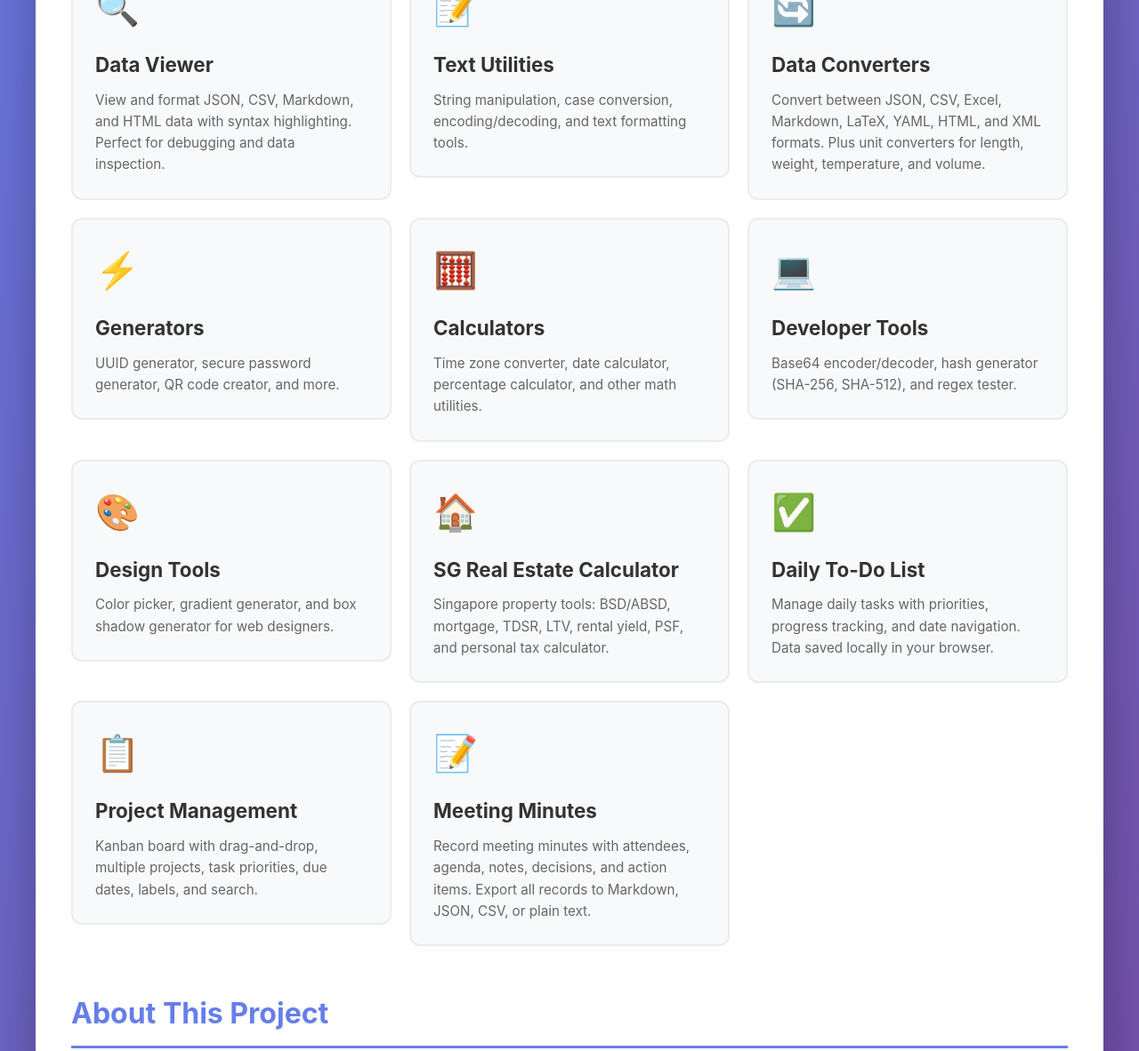
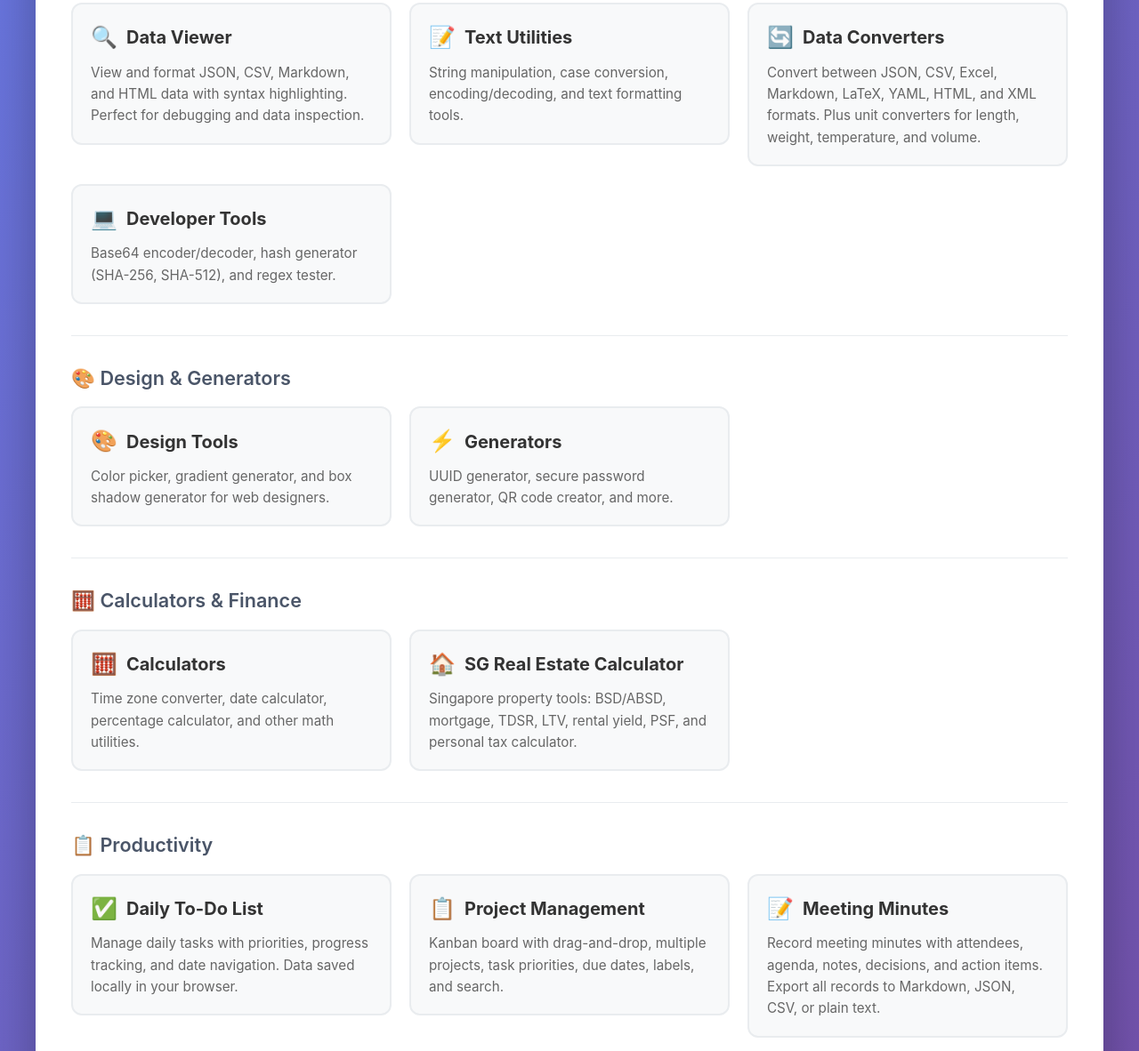
Before and after one commit to liuchaoqun/simple_tools, a plain HTML site: page docs/index.html in a window 1280 px wide. Shown: the part 628-1810 px from the top of the page at 89% size. Drawn offline with Linux system fonts and the light colour scheme.

Commit message:
refactor: group tools into categories and make cards compact
- Organize 11 tools into 4 categories: Development & Data, Design & Generators, Calculators & Finance, Productivity
- Put tool icon and name on the same line for more compact cards
- Add category sub-headings with visual separators

```diff
--- a/docs/index.html
+++ b/docs/index.html
@@ -1,5 +1,6 @@
 <!DOCTYPE html>
 <html lang="en">
+
 <head>
     <meta charset="UTF-8">
     <meta name="viewport" content="width=device-width, initial-scale=1.0">
@@ -64,20 +65,43 @@
             padding-bottom: 10px;
         }
 
+        .category {
+            margin-top: 35px;
+        }
+
+        .category+.category {
+            border-top: 1px solid #e9ecef;
+            padding-top: 30px;
+        }
+
+        .category-title {
+            font-size: 1.35em;
+            color: #4a5568;
+            margin-bottom: 5px;
+            font-weight: 600;
+        }
+
         .tools-grid {
             display: grid;
             grid-template-columns: repeat(auto-fill, minmax(280px, 1fr));
             gap: 20px;
-            margin-top: 30px;
+            margin-top: 15px;
         }
 
         .tool-card {
             background: #f8f9fa;
             border: 2px solid #e9ecef;
             border-radius: 12px;
-            padding: 25px;
+            padding: 18px 20px;
             transition: all 0.3s ease;
             cursor: pointer;
+        }
+
+        .tool-header {
+            display: flex;
+            align-items: center;
+            gap: 10px;
+            margin-bottom: 8px;
         }
 
         .tool-card:hover {
@@ -99,8 +123,8 @@
 
         .tool-card h3 {
             color: #333;
-            margin-bottom: 10px;
-            font-size: 1.4em;
+            margin-bottom: 0;
+            font-size: 1.25em;
         }
 
         .tool-card p {
@@ -109,8 +133,8 @@
         }
 
         .tool-icon {
-            font-size: 2.5em;
-            margin-bottom: 15px;
+            font-size: 1.5em;
+            flex-shrink: 0;
         }
 
         .badge {
@@ -193,6 +217,7 @@
         }
     </style>
 </head>
+
 <body>
     <div class="container">
         <header>
@@ -211,95 +236,149 @@
 
             <div class="section">
                 <h2>Available Tools</h2>
+
+                <!-- Development & Data -->
+                <div class="category">
+                    <h3 class="category-title">💻 Development & Data</h3>
                     <div class="tools-grid">
                         <a href="json-viewer.html" style="text-decoration: none;">
                             <div class="tool-card">
+                                <div class="tool-header">
                                     <div class="tool-icon">🔍</div>
                                     <h3>Data Viewer</h3>
-                            <p>View and format JSON, CSV, Markdown, and HTML data with syntax highlighting. Perfect for debugging and data inspection.</p>
+                                </div>
+                                <p>View and format JSON, CSV, Markdown, and HTML data with syntax highlighting. Perfect
+                                    for debugging and data inspection.</p>
                             </div>
                         </a>
 
                         <a href="text-utilities.html" style="text-decoration: none;">
                             <div class="tool-card">
+                                <div class="tool-header">
                                     <div class="tool-icon">📝</div>
                                     <h3>Text Utilities</h3>
-                            <p>String manipulation, case conversion, encoding/decoding, and text formatting tools.</p>
+                                </div>
+                                <p>String manipulation, case conversion, encoding/decoding, and text formatting tools.
+                                </p>
                             </div>
                         </a>
 
                         <a href="data-converters.html" style="text-decoration: none;">
                             <div class="tool-card">
+                                <div class="tool-header">
                                     <div class="tool-icon">🔄</div>
                                     <h3>Data Converters</h3>
-                            <p>Convert between JSON, CSV, Excel, Markdown, LaTeX, YAML, HTML, and XML formats. Plus unit converters for length, weight, temperature, and volume.</p>
+                                </div>
+                                <p>Convert between JSON, CSV, Excel, Markdown, LaTeX, YAML, HTML, and XML formats. Plus
+                                    unit converters for length, weight, temperature, and volume.</p>
+                            </div>
+                        </a>
+
+                        <a href="developer-tools.html" style="text-decoration: none;">
+                            <div class="tool-card">
+                                <div class="tool-header">
+                                    <div class="tool-icon">💻</div>
+                                    <h3>Developer Tools</h3>
+                                </div>
+                                <p>Base64 encoder/decoder, hash generator (SHA-256, SHA-512), and regex tester.</p>
+                            </div>
+                        </a>
+                    </div>
+                </div>
+
+                <!-- Design & Generators -->
+                <div class="category">
+                    <h3 class="category-title">🎨 Design & Generators</h3>
+                    <div class="tools-grid">
+                        <a href="design-tools.html" style="text-decoration: none;">
+                            <div class="tool-card">
+                                <div class="tool-header">
+                                    <div class="tool-icon">🎨</div>
+                                    <h3>Design Tools</h3>
+                                </div>
+                                <p>Color picker, gradient generator, and box shadow generator for web designers.</p>
                             </div>
                         </a>
 
                         <a href="generators.html" style="text-decoration: none;">
                             <div class="tool-card">
+                                <div class="tool-header">
                                     <div class="tool-icon">⚡</div>
                                     <h3>Generators</h3>
+                                </div>
                                 <p>UUID generator, secure password generator, QR code creator, and more.</p>
                             </div>
                         </a>
+                    </div>
+                </div>
 
+                <!-- Calculators & Finance -->
+                <div class="category">
+                    <h3 class="category-title">🧮 Calculators & Finance</h3>
+                    <div class="tools-grid">
                         <a href="calculators.html" style="text-decoration: none;">
                             <div class="tool-card">
+                                <div class="tool-header">
                                     <div class="tool-icon">🧮</div>
                                     <h3>Calculators</h3>
-                            <p>Time zone converter, date calculator, percentage calculator, and other math utilities.</p>
                                 </div>
-                    </a>
-
-                    <a href="developer-tools.html" style="text-decoration: none;">
-                        <div class="tool-card">
-                            <div class="tool-icon">💻</div>
-                            <h3>Developer Tools</h3>
-                            <p>Base64 encoder/decoder, hash generator (SHA-256, SHA-512), and regex tester.</p>
-                        </div>
-                    </a>
-
-                    <a href="design-tools.html" style="text-decoration: none;">
-                        <div class="tool-card">
-                            <div class="tool-icon">🎨</div>
-                            <h3>Design Tools</h3>
-                            <p>Color picker, gradient generator, and box shadow generator for web designers.</p>
+                                <p>Time zone converter, date calculator, percentage calculator, and other math
+                                    utilities.</p>
                             </div>
                         </a>
 
                         <a href="real-estate-calculator.html" style="text-decoration: none;">
                             <div class="tool-card">
+                                <div class="tool-header">
                                     <div class="tool-icon">🏠</div>
                                     <h3>SG Real Estate Calculator</h3>
-                            <p>Singapore property tools: BSD/ABSD, mortgage, TDSR, LTV, rental yield, PSF, and personal tax calculator.</p>
+                                </div>
+                                <p>Singapore property tools: BSD/ABSD, mortgage, TDSR, LTV, rental yield, PSF, and
+                                    personal tax calculator.</p>
                             </div>
                         </a>
+                    </div>
+                </div>
 
+                <!-- Productivity -->
+                <div class="category">
+                    <h3 class="category-title">📋 Productivity</h3>
+                    <div class="tools-grid">
                         <a href="todo-list.html" style="text-decoration: none;">
                             <div class="tool-card">
+                                <div class="tool-header">
                                     <div class="tool-icon">✅</div>
                                     <h3>Daily To-Do List</h3>
-                            <p>Manage daily tasks with priorities, progress tracking, and date navigation. Data saved locally in your browser.</p>
+                                </div>
+                                <p>Manage daily tasks with priorities, progress tracking, and date navigation. Data
+                                    saved locally in your browser.</p>
                             </div>
                         </a>
 
                         <a href="project-management.html" style="text-decoration: none;">
                             <div class="tool-card">
+                                <div class="tool-header">
                                     <div class="tool-icon">📋</div>
                                     <h3>Project Management</h3>
-                            <p>Kanban board with drag-and-drop, multiple projects, task priorities, due dates, labels, and search.</p>
+                                </div>
+                                <p>Kanban board with drag-and-drop, multiple projects, task priorities, due dates,
+                                    labels, and search.</p>
                             </div>
                         </a>
 
                         <a href="meeting-minutes.html" style="text-decoration: none;">
                             <div class="tool-card">
+                                <div class="tool-header">
                                     <div class="tool-icon">&#128221;</div>
                                     <h3>Meeting Minutes</h3>
-                            <p>Record meeting minutes with attendees, agenda, notes, decisions, and action items. Export all records to Markdown, JSON, CSV, or plain text.</p>
+                                </div>
+                                <p>Record meeting minutes with attendees, agenda, notes, decisions, and action items.
+                                    Export all records to Markdown, JSON, CSV, or plain text.</p>
                             </div>
                         </a>
                     </div>
+                </div>
+
             </div>
 
             <div class="section">
@@ -323,4 +402,5 @@
         </footer>
     </div>
 </body>
+
 </html>
```
Lines whose indentation alone changed are shown as unchanged.
